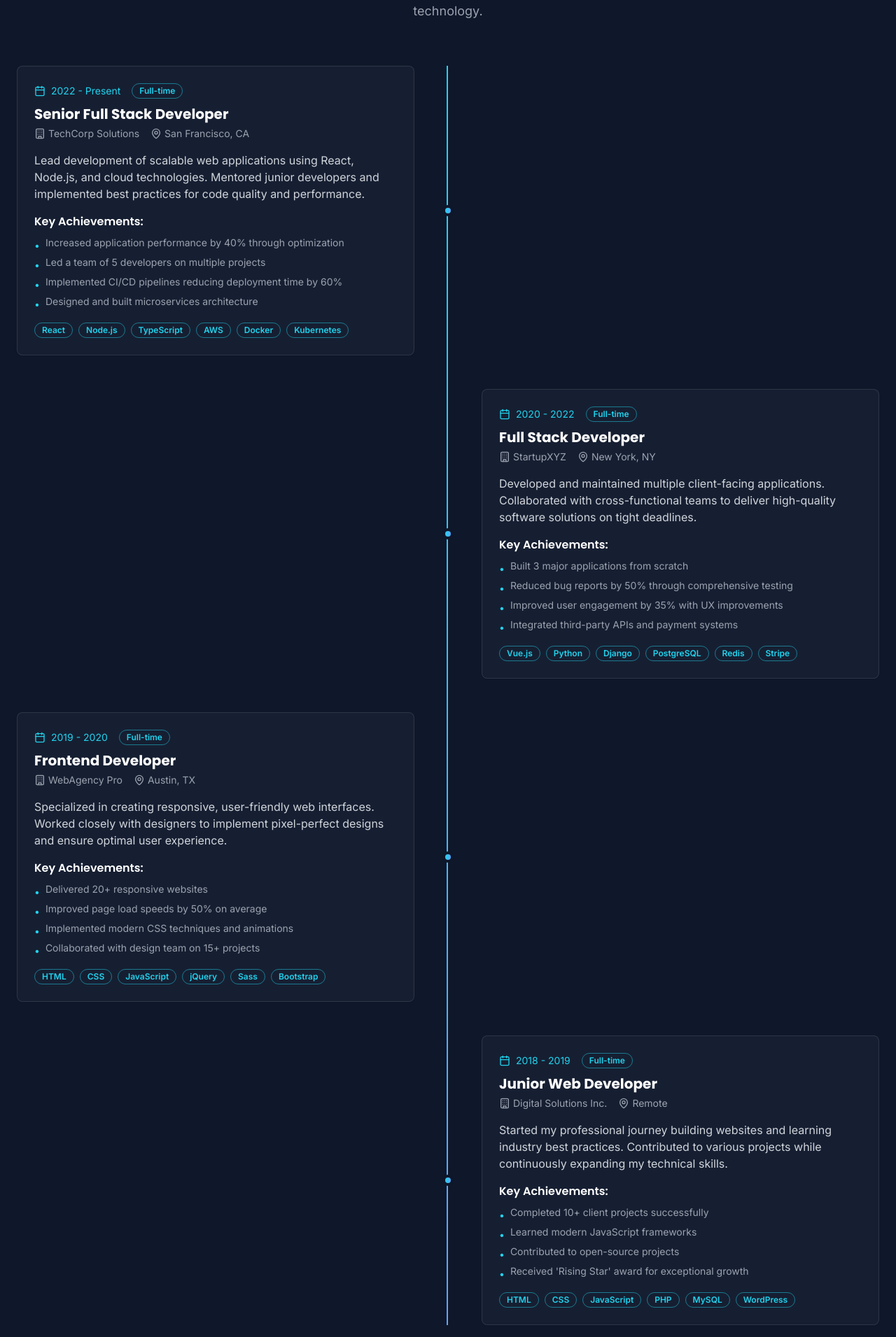
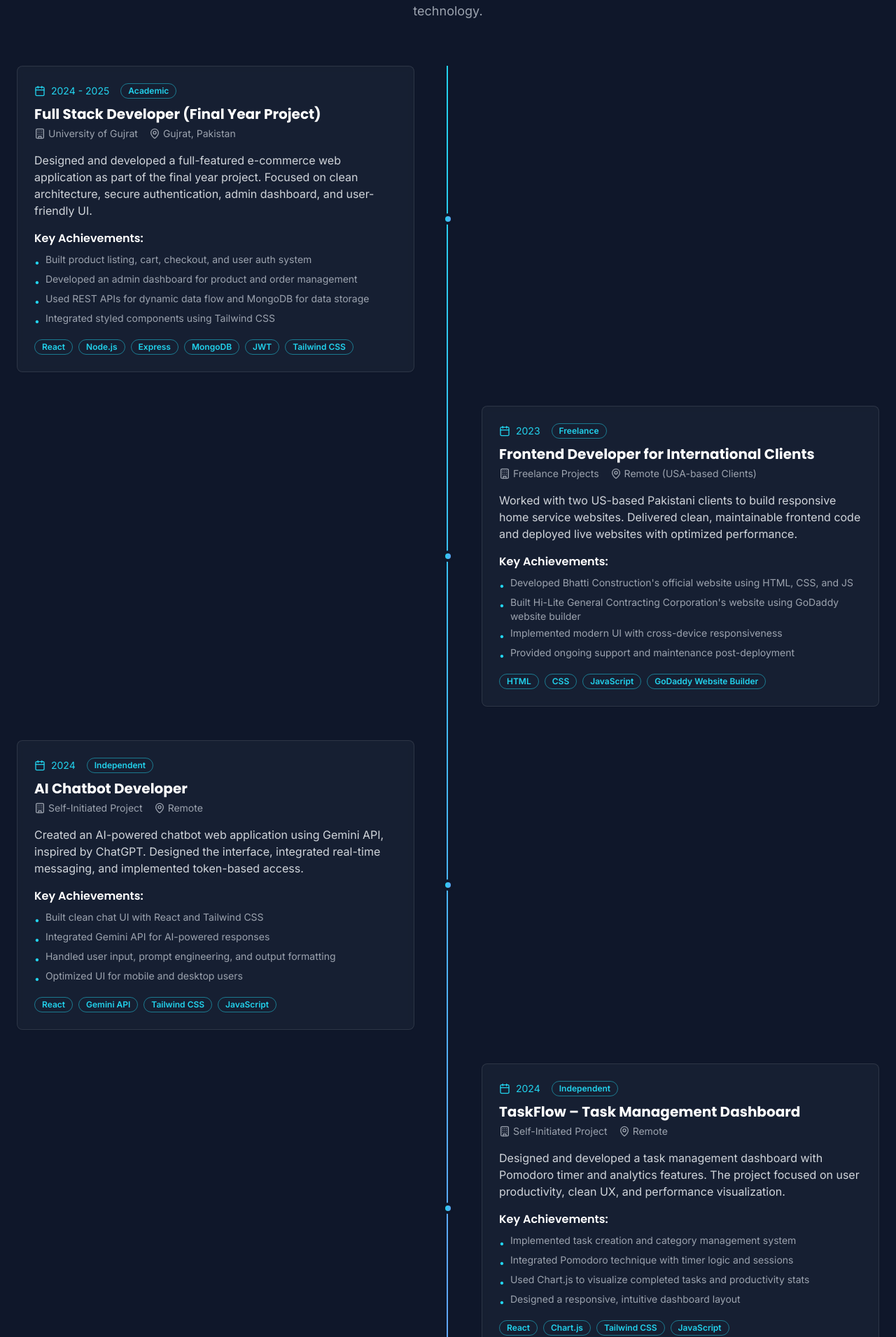
Before and after one commit to shafiq079/portfolio, a React (Vite) app: page / in a window 1280 px wide. Shown: the part 4369-6280 px from the top of the page at 70% size. Built offline with nearby package versions, Linux system fonts and the light colour scheme.

Commit message:
fix: update contact information and experiences in ContactSection and ExperienceSection components

```diff
--- a/src/components/sections/ContactSection.tsx
+++ b/src/components/sections/ContactSection.tsx
@@ -44,19 +44,19 @@ const ContactSection = () => {
     {
       icon: Mail,
       label: "Email",
-      value: "john.doe@example.com",
-      href: "mailto:john.doe@example.com",
+      value: "shafiqsheeeqi079@gmail.com",
+      href: "mailto:shafiqsheeeqi079@gmail.com",
     },
     {
       icon: Phone,
       label: "Phone",
-      value: "+1 (555) 123-4567",
-      href: "tel:+15551234567",
+      value: "+92 344 2002559",
+      href: "tel:+923442002559",
     },
     {
       icon: MapPin,
       label: "Location",
-      value: "San Francisco, CA",
+      value: "Mandibahauddin, Punjab, Pakistan",
       href: "#",
     },
   ];
@@ -65,13 +65,13 @@ const ContactSection = () => {
     {
       icon: Github,
       label: "GitHub",
-      href: "https://github.com",
+      href: "https://github.com/shafiq079",
       color: "hover:text-gray-400",
     },
     {
       icon: Linkedin,
       label: "LinkedIn",
-      href: "https://linkedin.com",
+      href: "https://www.linkedin.com/in/shafiq-ur-rehman-8b25a52b7/",
       color: "hover:text-blue-400",
     },
     {
@@ -218,7 +218,7 @@ const ContactSection = () => {
             </Card>
 
             {/* Quick Response */}
-            <Card className="bg-gradient-to-r from-cyan-500/10 to-blue-500/10 backdrop-blur-sm border-cyan-400/20">
+            <Card className="bg-slate-800/50 backdrop-blur-sm border-white/10">
               <CardContent className="p-8 text-center">
                 <h3 className="text-xl font-bold text-white mb-4">Quick Response Guaranteed</h3>
                 <p className="text-gray-300 text-sm mb-4">
--- a/src/components/sections/ExperienceSection.tsx
+++ b/src/components/sections/ExperienceSection.tsx
@@ -6,74 +6,79 @@ import { Calendar, MapPin, Building } from "lucide-react";
 const ExperienceSection = () => {
 const experiences = [
   {
-      title: "Senior Full Stack Developer",
-      company: "TechCorp Solutions",
-      location: "San Francisco, CA",
-      duration: "2022 - Present",
-      type: "Full-time",
-      description: "Lead development of scalable web applications using React, Node.js, and cloud technologies. Mentored junior developers and implemented best practices for code quality and performance.",
+    title: "Full Stack Developer (Final Year Project)",
+    company: "University of Gujrat",
+    location: "Gujrat, Pakistan",
+    duration: "2024 - 2025",
+    type: "Academic",
+    description:
+      "Designed and developed a full-featured e-commerce web application as part of the final year project. Focused on clean architecture, secure authentication, admin dashboard, and user-friendly UI.",
     achievements: [
-        "Increased application performance by 40% through optimization",
-        "Led a team of 5 developers on multiple projects",
-        "Implemented CI/CD pipelines reducing deployment time by 60%",
-        "Designed and built microservices architecture"
+      "Built product listing, cart, checkout, and user auth system",
+      "Developed an admin dashboard for product and order management",
+      "Used REST APIs for dynamic data flow and MongoDB for data storage",
+      "Integrated styled components using Tailwind CSS"
     ],
-      technologies: ["React", "Node.js", "TypeScript", "AWS", "Docker", "Kubernetes"]
+    technologies: ["React", "Node.js", "Express", "MongoDB", "JWT", "Tailwind CSS"]
   },
   {
-      title: "Full Stack Developer",
-      company: "StartupXYZ",
-      location: "New York, NY",
-      duration: "2020 - 2022",
-      type: "Full-time",
-      description: "Developed and maintained multiple client-facing applications. Collaborated with cross-functional teams to deliver high-quality software solutions on tight deadlines.",
+    title: "Frontend Developer for International Clients",
+    company: "Freelance Projects",
+    location: "Remote (USA-based Clients)",
+    duration: "2023",
+    type: "Freelance",
+    description:
+      "Worked with two US-based Pakistani clients to build responsive home service websites. Delivered clean, maintainable frontend code and deployed live websites with optimized performance.",
     achievements: [
-        "Built 3 major applications from scratch",
-        "Reduced bug reports by 50% through comprehensive testing",
-        "Improved user engagement by 35% with UX improvements",
-        "Integrated third-party APIs and payment systems"
+      "Developed Bhatti Construction's official website using HTML, CSS, and JS",
+      "Built Hi-Lite General Contracting Corporation's website using GoDaddy website builder",
+      "Implemented modern UI with cross-device responsiveness",
+      "Provided ongoing support and maintenance post-deployment"
     ],
-      technologies: ["Vue.js", "Python", "Django", "PostgreSQL", "Redis", "Stripe"]
+    technologies: ["HTML", "CSS", "JavaScript", "GoDaddy Website Builder"]
   },
   {
-      title: "Frontend Developer",
-      company: "WebAgency Pro",
-      location: "Austin, TX",
-      duration: "2019 - 2020",
-      type: "Full-time",
-      description: "Specialized in creating responsive, user-friendly web interfaces. Worked closely with designers to implement pixel-perfect designs and ensure optimal user experience.",
+    title: "AI Chatbot Developer",
+    company: "Self-Initiated Project",
+    location: "Remote",
+    duration: "2024",
+    type: "Independent",
+    description:
+      "Created an AI-powered chatbot web application using Gemini API, inspired by ChatGPT. Designed the interface, integrated real-time messaging, and implemented token-based access.",
     achievements: [
-        "Delivered 20+ responsive websites",
-        "Improved page load speeds by 50% on average",
-        "Implemented modern CSS techniques and animations",
-        "Collaborated with design team on 15+ projects"
+      "Built clean chat UI with React and Tailwind CSS",
+      "Integrated Gemini API for AI-powered responses",
+      "Handled user input, prompt engineering, and output formatting",
+      "Optimized UI for mobile and desktop users"
     ],
-      technologies: ["HTML", "CSS", "JavaScript", "jQuery", "Sass", "Bootstrap"]
+    technologies: ["React", "Gemini API", "Tailwind CSS", "JavaScript"]
   },
   {
-      title: "Junior Web Developer",
-      company: "Digital Solutions Inc.",
+    title: "TaskFlow – Task Management Dashboard",
+    company: "Self-Initiated Project",
     location: "Remote",
-      duration: "2018 - 2019",
-      type: "Full-time",
-      description: "Started my professional journey building websites and learning industry best practices. Contributed to various projects while continuously expanding my technical skills.",
+    duration: "2024",
+    type: "Independent",
+    description:
+      "Designed and developed a task management dashboard with Pomodoro timer and analytics features. The project focused on user productivity, clean UX, and performance visualization.",
     achievements: [
-        "Completed 10+ client projects successfully",
-        "Learned modern JavaScript frameworks",
-        "Contributed to open-source projects",
-        "Received 'Rising Star' award for exceptional growth"
+      "Implemented task creation and category management system",
+      "Integrated Pomodoro technique with timer logic and sessions",
+      "Used Chart.js to visualize completed tasks and productivity stats",
+      "Designed a responsive, intuitive dashboard layout"
     ],
-      technologies: ["HTML", "CSS", "JavaScript", "PHP", "MySQL", "WordPress"]
+    technologies: ["React", "Chart.js", "Tailwind CSS", "JavaScript"]
   }
 ];
 
+
   const education = [
     {
-      degree: "Bachelor of Science in Computer Science",
-      school: "University of Technology",
-      location: "California, USA",
-      duration: "2014 - 2018",
-      achievements: ["Magna Cum Laude", "Dean's List", "Programming Club President"]
+      degree: "Bachelor of Science in Software Engineering ",
+      school: "University of Gujrat",
+      location: "Gujrat, Pakistan",
+      duration: "2021 - 2025",
+      achievements: ["FYP Completion Certificate", "Dean's List", "MERN Stack Certification"]
     }
   ];
 
```
Lines whose indentation alone changed are shown as unchanged.
